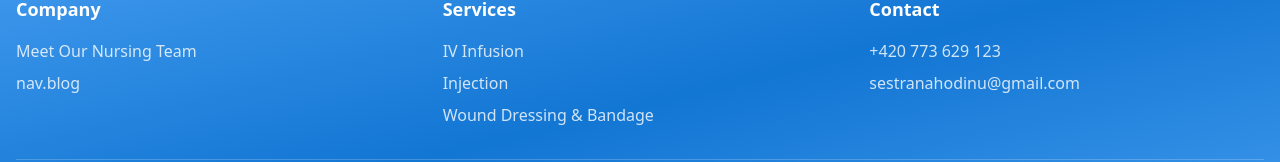
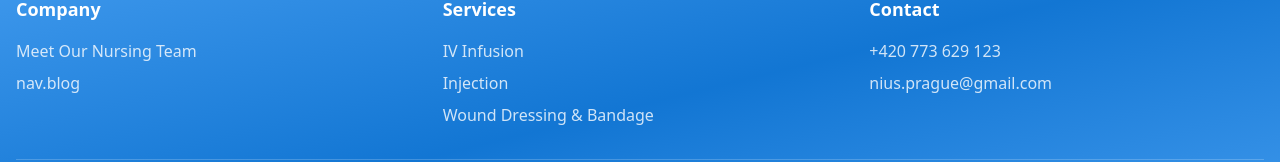
Before and after one commit to arseniy521/web-sparkle-shop, a React (Vite) app: page /iv-drip-therapy-prague in a window 1280 px wide. Shown: the part 4319-4481 px from the top of the page. Built offline with nearby package versions, Linux system fonts and the light colour scheme.

Commit message:
Fix contact info and domain

```diff
--- a/src/components/Contacts.tsx
+++ b/src/components/Contacts.tsx
@@ -37,8 +37,8 @@ export const Contacts = () => {
     {
       icon: Mail,
       title: t('contacts.email'),
-      value: "sestranahodinu@gmail.com",
-      href: "mailto:sestranahodinu@gmail.com",
+      value: "nius.prague@gmail.com",
+      href: "mailto:nius.prague@gmail.com",
       color: "bg-purple-500/10 text-purple-600",
     },
   ];
--- a/src/components/Footer.tsx
+++ b/src/components/Footer.tsx
@@ -77,10 +77,10 @@ export const Footer = () => {
               </li>
               <li>
                 <a
-                  href="mailto:sestranahodinu@gmail.com"
+                  href="mailto:nius.prague@gmail.com"
                   className="text-primary-foreground/80 hover:text-primary-foreground transition-colors"
                 >
-                  sestranahodinu@gmail.com
+                  nius.prague@gmail.com
                 </a>
               </li>
             </ul>
--- a/src/i18n/locales/cs.json
+++ b/src/i18n/locales/cs.json
@@ -196,7 +196,7 @@
     "items": {
       "q1": {
         "question": "Jak si mohu objednat sestru?",
-        "answer": "Sestru si můžete objednat několika způsoby: vyplněním online formuláře, telefonicky na čísle +420 773 629 123, e-mailem na sestranahodinu@gmail.com nebo přes WhatsApp/Telegram. Po objednání vás budeme kontaktovat pro potvrzení termínu návštěvy."
+        "answer": "Sestru si můžete objednat několika způsoby: vyplněním online formuláře, telefonicky na čísle +420 773 629 123, e-mailem na nius.prague@gmail.com nebo přes WhatsApp/Telegram. Po objednání vás budeme kontaktovat pro potvrzení termínu návštěvy."
       },
       "q2": {
         "question": "Jak rychle může sestra dorazit?",
--- a/src/i18n/locales/en.json
+++ b/src/i18n/locales/en.json
@@ -196,7 +196,7 @@
     "items": {
       "q1": {
         "question": "How can I book a nurse?",
-        "answer": "You can book a nurse through several methods: by filling out the online booking form, calling us at +420 773 629 123, via email at sestranahodinu@gmail.com, or through WhatsApp/Telegram. After booking, we will contact you to confirm the appointment time."
+        "answer": "You can book a nurse through several methods: by filling out the online booking form, calling us at +420 773 629 123, via email at nius.prague@gmail.com, or through WhatsApp/Telegram. After booking, we will contact you to confirm the appointment time."
       },
       "q2": {
         "question": "How quickly can a nurse arrive?",
--- a/src/i18n/locales/ru.json
+++ b/src/i18n/locales/ru.json
@@ -196,7 +196,7 @@
     "items": {
       "q1": {
         "question": "Как мне заказать медсестру?",
-        "answer": "Вы можете заказать медсестру несколькими способами: заполнив онлайн-форму бронирования, позвонив нам по телефону +420 773 629 123, по электронной почте sestranahodinu@gmail.com или через WhatsApp/Telegram. После бронирования мы свяжемся с вами для подтверждения времени визита."
+        "answer": "Вы можете заказать медсестру несколькими способами: заполнив онлайн-форму бронирования, позвонив нам по телефону +420 773 629 123, по электронной почте nius.prague@gmail.com или через WhatsApp/Telegram. После бронирования мы свяжемся с вами для подтверждения времени визита."
       },
       "q2": {
         "question": "Как быстро может приехать медсестра?",
--- a/src/pages/IVDripTherapy.tsx
+++ b/src/pages/IVDripTherapy.tsx
@@ -141,10 +141,10 @@ const IVDripTherapy = () => {
                 </p>
                 <div className="flex flex-wrap gap-4 justify-center pt-4">
                   <Button size="lg" asChild>
-                    <a href="https://wa.me/420775595769">Book IV Therapy</a>
+                    <a href="https://wa.me/420773629123">Book IV Therapy</a>
                   </Button>
                   <Button size="lg" variant="outline" asChild>
-                    <a href="mailto:info@nius.cz">Email Us</a>
+                    <a href="mailto:nius.prague@gmail.com">Email Us</a>
                   </Button>
                 </div>
               </div>
@@ -341,10 +341,10 @@ const IVDripTherapy = () => {
               </p>
               <div className="flex flex-wrap gap-4 justify-center">
                 <Button size="lg" asChild>
-                  <a href="https://wa.me/420775595769">Book on WhatsApp</a>
+                  <a href="https://wa.me/420773629123">Book on WhatsApp</a>
                 </Button>
                 <Button size="lg" variant="outline" asChild>
-                  <a href="mailto:info@nius.cz">Email for Consultation</a>
+                  <a href="mailto:nius.prague@gmail.com">Email for Consultation</a>
                 </Button>
               </div>
             </div>
--- a/src/pages/Index.tsx
+++ b/src/pages/Index.tsx
@@ -40,7 +40,7 @@ const Index = () => {
       "longitude": 14.4378
     },
     "telephone": "+420773629123",
-    "email": "sestranahodinu@gmail.com",
+    "email": "nius.prague@gmail.com",
     "priceRange": "699-1499 CZK",
     "currenciesAccepted": "CZK",
     "paymentAccepted": ["Cash", "Bank Transfer", "Card"],
```
Also changed, not shown: public/llm.txt, 1 other file (tests, documents, lock files or other folders).
